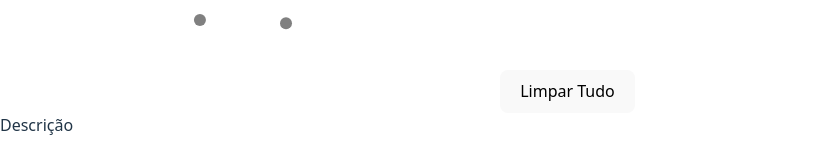
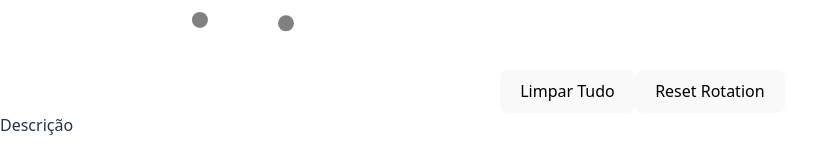
Before and after one commit to lgstvo/grimoire-frontend, a React (Vite) app: page / in a window 1280 px wide. Shown: the part 545-708 px from the top of the page, without its empty margins (0-826 px from the left). Built offline with nearby package versions, Linux system fonts and the light colour scheme.

Commit message:
Adjusting lines and rotation

```diff
--- a/src/components/Canvas.tsx
+++ b/src/components/Canvas.tsx
@@ -5,7 +5,7 @@ const centerY = 250;
 const radius = 180;
 const totalPoints = 13;
 const POINT_DETECTION_RADIUS = 20;
-const POINT_RADIUS = 6;
+const POINT_RADIUS = 8;
 const LINE_DELETION_THRESHOLD = 8;
 
 type Point = { x: number; y: number };
@@ -27,6 +27,19 @@ const getRotatedPoints = (angleDeg: number): Point[] => {
   });
 };
 
+const getRelativePosition = (
+  e: MouseEvent | TouchEvent,
+  svgRef: SVGSVGElement
+) => {
+  const rect = svgRef.getBoundingClientRect();
+  const clientX = 'touches' in e ? e.touches[0].clientX : (e as MouseEvent).clientX;
+  const clientY = 'touches' in e ? e.touches[0].clientY : (e as MouseEvent).clientY;
+  return {
+    x: clientX - rect.left,
+    y: clientY - rect.top,
+  };
+};
+
 export const Canvas = () => {
   const [connections, setConnections] = useState<Connection[]>([]);
   const [animatedConnections, setAnimatedConnections] = useState<AnimatedConnection[]>([]);
@@ -34,6 +47,9 @@ export const Canvas = () => {
   const [mousePos, setMousePos] = useState<{ x: number; y: number } | null>(null);
   const [rotationAngle, setRotationAngle] = useState(300);
   const [hoveredLine, setHoveredLine] = useState<Connection | null>(null);
+  const [centerPointVisible, setCenterPointVisible] = useState(false);
+  const [centerPointHovered, setCenterPointHovered] = useState(false);
+  const [lineWiggles, setLineWiggles] = useState<Map<string, { dx1: number; dy1: number; dx2: number; dy2: number }>>(new Map());
 
   const svgRef = useRef<SVGSVGElement>(null);
   const isRotatingRef = useRef(false);
@@ -60,10 +76,10 @@ export const Canvas = () => {
     });
   };
 
-  const handleMouseDown = (e: React.MouseEvent) => {
-    const rect = svgRef.current!.getBoundingClientRect();
-    const x = e.clientX - rect.left;
-    const y = e.clientY - rect.top;
+  const handlePointerDown = (e: React.MouseEvent | React.TouchEvent) => {
+    e.preventDefault();
+    const pos = getRelativePosition(e.nativeEvent, svgRef.current!);
+    const { x, y } = pos;
     const distance = Math.hypot(x - centerX, y - centerY);
 
     const clickedNearLine = pointNearAnyLine(x, y);
@@ -88,13 +104,12 @@ export const Canvas = () => {
     }
   };
 
-  const handleMouseMoveGlobal = (e: MouseEvent) => {
+  const handleMouseMoveGlobal = (e: MouseEvent | TouchEvent) => {
     if (!isRotatingRef.current || lastAngleRef.current === null) return;
     if (startedOnLineRef.current) return;
 
-    const rect = svgRef.current!.getBoundingClientRect();
-    const x = e.clientX - rect.left;
-    const y = e.clientY - rect.top;
+    const pos = getRelativePosition(e, svgRef.current!);
+    const { x, y } = pos;
 
     const currentAngle = getAngleFromCenter(x, y);
     const deltaAngle = currentAngle - lastAngleRef.current;
@@ -111,7 +126,7 @@ export const Canvas = () => {
     lastTimestampRef.current = now;
   };
 
-  const handleMouseUpGlobal = () => {
+  const handleMouseUpGlobal = (_e: MouseEvent | TouchEvent) => {
     if (startedOnLineRef.current) {
       startedOnLineRef.current = false;
       return;
@@ -126,18 +141,51 @@ export const Canvas = () => {
   };
 
   useEffect(() => {
-    window.addEventListener('mousemove', handleMouseMoveGlobal);
-    window.addEventListener('mouseup', handleMouseUpGlobal);
+    const handleMove = (e: MouseEvent | TouchEvent) => handleMouseMoveGlobal(e);
+    const handleUp = (e: MouseEvent | TouchEvent) => handleMouseUpGlobal(e);
+
+    window.addEventListener('mousemove', handleMove);
+    window.addEventListener('mouseup', handleUp);
+    window.addEventListener('touchmove', handleMove, { passive: false });
+    window.addEventListener('touchend', handleUp);
+
     return () => {
-      window.removeEventListener('mousemove', handleMouseMoveGlobal);
-      window.removeEventListener('mouseup', handleMouseUpGlobal);
+      window.removeEventListener('mousemove', handleMove);
+      window.removeEventListener('mouseup', handleUp);
+      window.removeEventListener('touchmove', handleMove);
+      window.removeEventListener('touchend', handleUp);
     };
   }, []);
 
-  const handleMouseMoveSvg = (e: React.MouseEvent<SVGSVGElement>) => {
-    const rect = svgRef.current!.getBoundingClientRect();
-    const x = e.clientX - rect.left;
-    const y = e.clientY - rect.top;
+  // Tremor nas linhas finalizadas
+  useEffect(() => {
+    let rafId: number;
+
+    const animateWiggle = () => {
+      setLineWiggles(() => {
+        const updated = new Map<string, { dx1: number; dy1: number; dx2: number; dy2: number }>();
+        connections.forEach(([from, to], idx) => {
+          const key = `${from}-${to}-${idx}`;
+          const amp = 1.5;
+          updated.set(key, {
+            dx1: (Math.random() - 0.5) * amp,
+            dy1: (Math.random() - 0.5) * amp,
+            dx2: (Math.random() - 0.5) * amp,
+            dy2: (Math.random() - 0.5) * amp,
+          });
+        });
+        return updated;
+      });
+      rafId = requestAnimationFrame(animateWiggle);
+    };
+
+    animateWiggle();
+    return () => cancelAnimationFrame(rafId);
+  }, [connections]);
+
+  const handleMouseMoveSvg = (e: React.MouseEvent | React.TouchEvent) => {
+    const pos = getRelativePosition(e.nativeEvent, svgRef.current!);
+    const { x, y } = pos;
 
     if (draggingFrom !== null) {
       setMousePos({ x, y });
@@ -162,10 +210,9 @@ export const Canvas = () => {
     setHoveredLine(hovered ?? null);
   };
 
-  const handleMouseUpSvg = (e: React.MouseEvent<SVGSVGElement>) => {
-    const rect = e.currentTarget.getBoundingClientRect();
-    const mouseX = e.clientX - rect.left;
-    const mouseY = e.clientY - rect.top;
+  const handleMouseUpSvg = (e: React.MouseEvent | React.TouchEvent) => {
+    const pos = getRelativePosition(e.nativeEvent, svgRef.current!);
+    const { x: mouseX, y: mouseY } = pos;
 
     if (draggingFrom !== null) {
       const targetIndex = rotatedPoints.findIndex(
@@ -245,6 +292,37 @@ export const Canvas = () => {
     animationFrameRef.current = requestAnimationFrame(step);
   };
 
+  const animateRotationTo = (target: number) => {
+    if (animationFrameRef.current) {
+      cancelAnimationFrame(animationFrameRef.current);
+    }
+
+    const normalize = (angle: number) => ((angle % 360) + 360) % 360;
+    const start = normalize(rotationAngle);
+    target = normalize(target);
+
+    let diff = target - start;
+    if (diff > 180) diff -= 360;
+    if (diff < -180) diff += 360;
+
+    const duration = 500;
+    const startTime = performance.now();
+
+    const animate = (time: number) => {
+      const elapsed = time - startTime;
+      const progress = Math.min(elapsed / duration, 1);
+      const eased = 0.5 - 0.5 * Math.cos(Math.PI * progress); // easeInOut
+
+      const newAngle = normalize(start + diff * eased);
+      setRotationAngle(newAngle);
+
+      if (progress < 1) {
+        animationFrameRef.current = requestAnimationFrame(animate);
+      }
+    };
+
+    animationFrameRef.current = requestAnimationFrame(animate);
+  };
   const distancePointToSegment = (
     px: number,
     py: number,
@@ -285,6 +363,7 @@ export const Canvas = () => {
     setConnections([]);
     setAnimatedConnections([]);
     setHoveredLine(null);
+    setCenterPointVisible(false);
   };
 
   return (
@@ -293,24 +372,34 @@ export const Canvas = () => {
         ref={svgRef}
         width={500}
         height={500}
-        className="bg-white border"
-        onMouseDown={handleMouseDown}
+        className="bg-white border touch-none"
+        onMouseDown={handlePointerDown}
+        onTouchStart={handlePointerDown}
         onMouseMove={handleMouseMoveSvg}
+        onTouchMove={handleMouseMoveSvg}
         onMouseUp={handleMouseUpSvg}
+        onTouchEnd={handleMouseUpSvg}
       >
         {connections.map(([from, to], idx) => {
           const isHovered =
             hoveredLine &&
             ((hoveredLine[0] === from && hoveredLine[1] === to) ||
               (hoveredLine[0] === to && hoveredLine[1] === from));
+          const key = `${from}-${to}-${idx}`;
+          const wiggle = lineWiggles.get(key) ?? { dx1: 0, dy1: 0, dx2: 0, dy2: 0 };
+          const x1 = rotatedPoints[from].x + wiggle.dx1;
+          const y1 = rotatedPoints[from].y + wiggle.dy1;
+          const x2 = rotatedPoints[to].x + wiggle.dx2;
+          const y2 = rotatedPoints[to].y + wiggle.dy2;
+
           return (
             <line
-              key={`${from}-${to}-${idx}`}
-              x1={rotatedPoints[from].x}
-              y1={rotatedPoints[from].y}
-              x2={rotatedPoints[to].x}
-              y2={rotatedPoints[to].y}
-              stroke={isHovered ? 'rgba(255, 0, 0, 0.75)' : 'rgba(240, 237, 83, 0.88)'}
+              key={key}
+              x1={x1}
+              y1={y1}
+              x2={x2}
+              y2={y2}
+              stroke={isHovered ? 'rgba(255, 0, 0, 0.75)' : 'rgba(255, 252, 61, 0.75)'}
               strokeWidth={isHovered ? 4 : 2}
               style={{
                 filter: isHovered ? 'drop-shadow(0 0 4px rgba(255, 0, 0, 0.75))' : 'none',
@@ -333,11 +422,31 @@ export const Canvas = () => {
               y1={p1.y}
               x2={x}
               y2={y}
-              stroke="rgba(240, 237, 83, 0.88)"
+              stroke="rgba(255, 252, 61, 0.75)"
               strokeWidth={2}
             />
           );
         })}
+
+        <circle
+          cx={centerX}
+          cy={centerY}
+          r={POINT_RADIUS}
+          fill="rgba(255, 252, 61, 0.75)"
+          opacity={centerPointVisible ? 1 : 0}
+          onClick={() => setCenterPointVisible((prev) => !prev)}
+          onMouseEnter={() => setCenterPointHovered(true)}
+          onMouseLeave={() => setCenterPointHovered(false)}
+          style={{
+            cursor: 'pointer',
+            filter: centerPointHovered
+              ? 'drop-shadow(0 0 4px rgba(255, 252, 61, 0.75))'
+              : 'none',
+            transition: 'all 0.3s ease',
+            stroke: centerPointHovered ? 'rgba(255, 252, 61, 0.75)' : 'transparent',
+            strokeWidth: centerPointHovered ? 4 : 0,
+          }}
+        />
 
         {draggingFrom !== null && mousePos && (
           <line
@@ -379,6 +488,13 @@ export const Canvas = () => {
       >
         Limpar Tudo
       </button>
+      <button
+        onClick={() => animateRotationTo(300)}
+        className="mt-2 px-4 py-2 bg-red-500 text-white rounded hover:bg-red-600 transition"
+      >
+        Reset Rotation
+      </button>
+
     </div>
   );
 };
```
